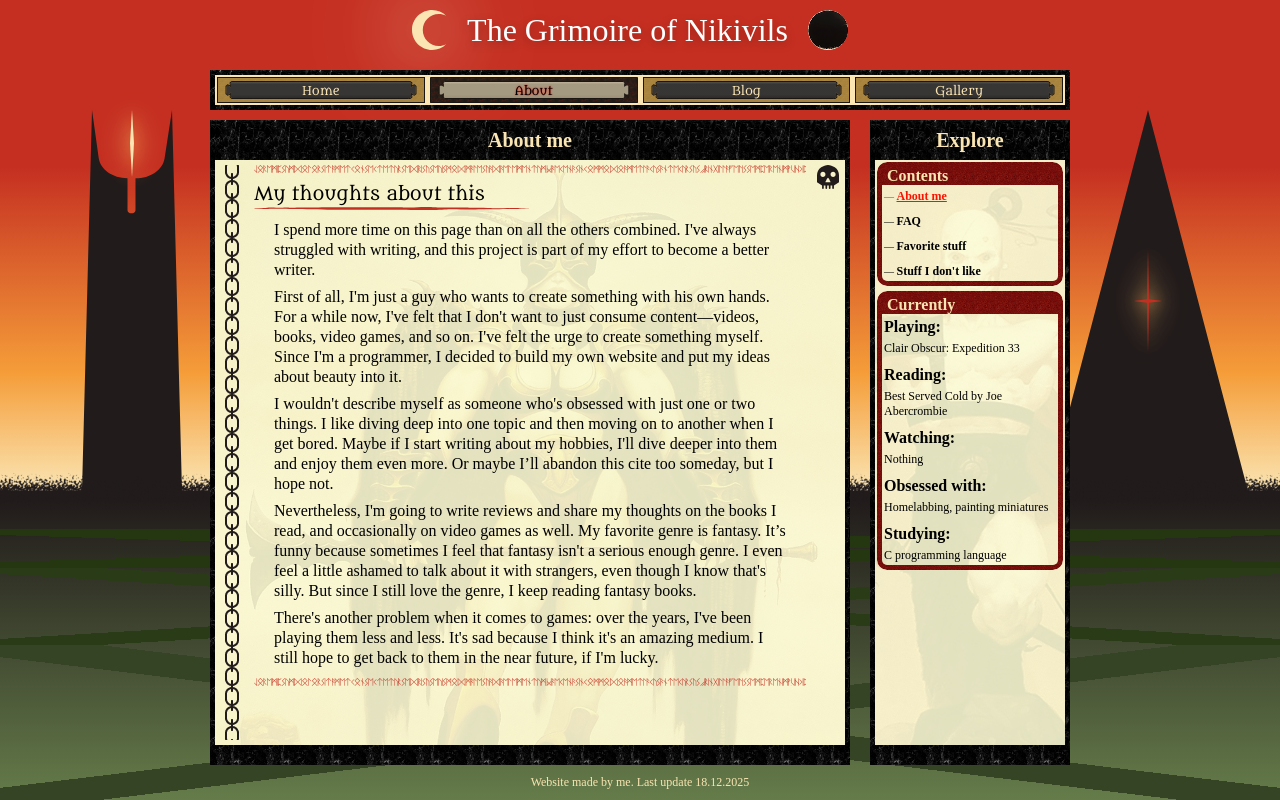
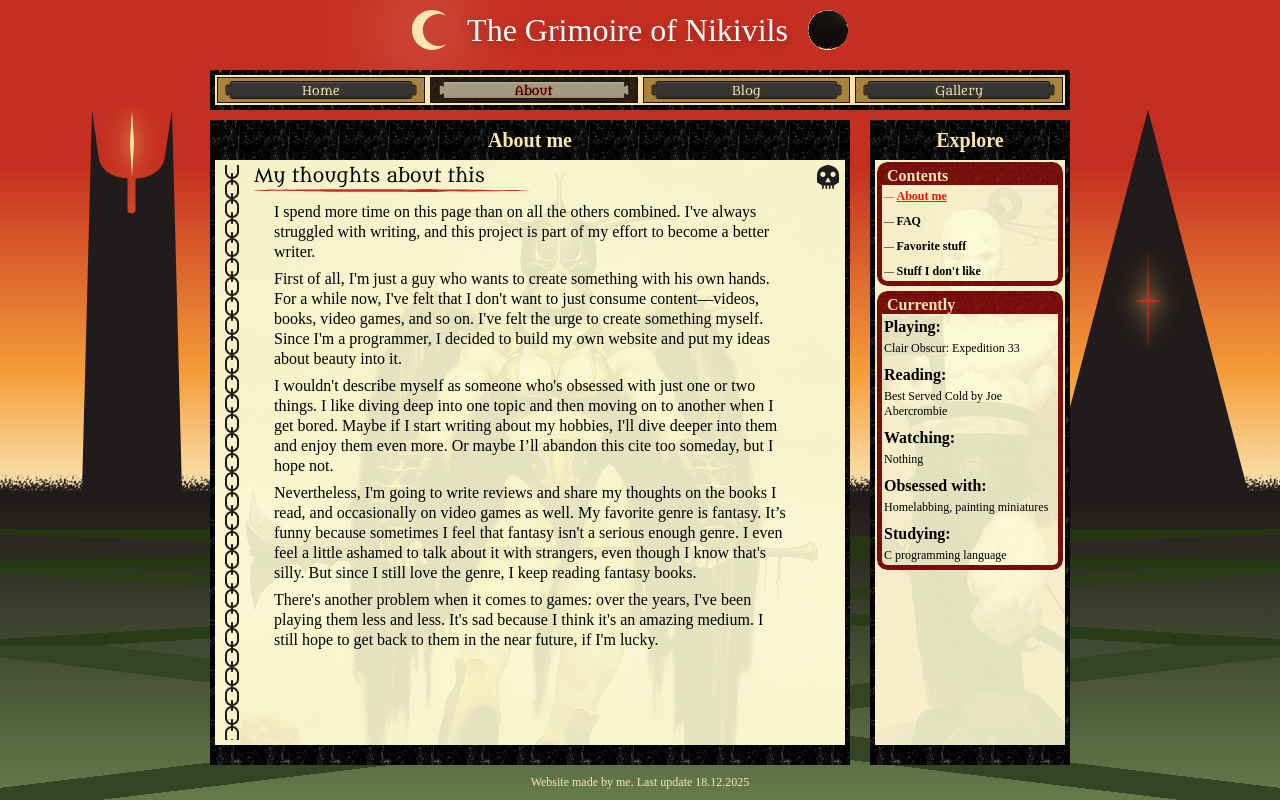
Before and after one commit to NikitaVirachev/nikivils-grimoire-frontend, a React (Vite) app: page /about/me in a window 1280 px wide. Built offline with nearby package versions, Linux system fonts and the light colour scheme.

Commit message:
fix #6: show borders only when mobile

```diff
--- a/src/pages/About/AboutMe.tsx
+++ b/src/pages/About/AboutMe.tsx
@@ -32,14 +32,25 @@ const PhoneCurrently = styled(Currently)`
   )}
 `;
 
+const PhoneBorder = styled(Border)`
+  display: none;
+
+  ${respond(
+    'phone',
+    css`
+      display: block;
+    `
+  )}
+`;
+
 const AboutMe = () => {
   return (
     <PositionedMainContent title='About me'>
       <PhoneContents />
 
-      <Border>
+      <PhoneBorder>
         LoremipsumdolorsitametconsecteturSedrisuseuismodmalesuadaelementum.MaecenasincommodoametlacusantecursusFringillafelissemperenimv.UHKipsumdolorsitametconsecteturSedrisuseuismodmales
-      </Border>
+      </PhoneBorder>
 
       <PostContent>
         <UnderlinedHeader>
@@ -82,9 +93,9 @@ const AboutMe = () => {
         </Paragraphs>
       </PostContent>
 
-      <Border>
+      <PhoneBorder>
         LoremipsumdolorsitametconsecteturSedrisuseuismodmalesuadaelementum.MaecenasincommodoametlacusantecursusFringillafelissemperenimv.UHKipsumdolorsitametconsecteturSedrisuseuismodmales
-      </Border>
+      </PhoneBorder>
 
       <PhoneCurrently />
     </PositionedMainContent>
```
